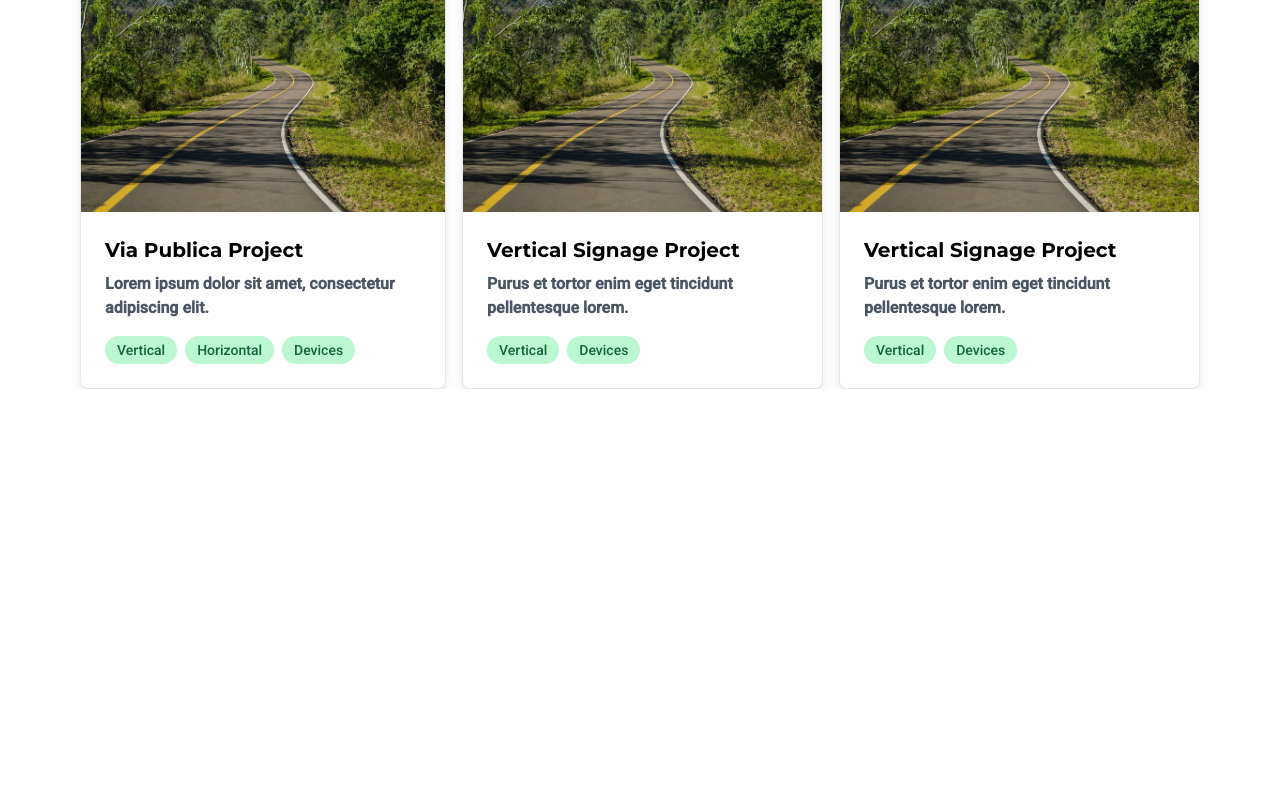
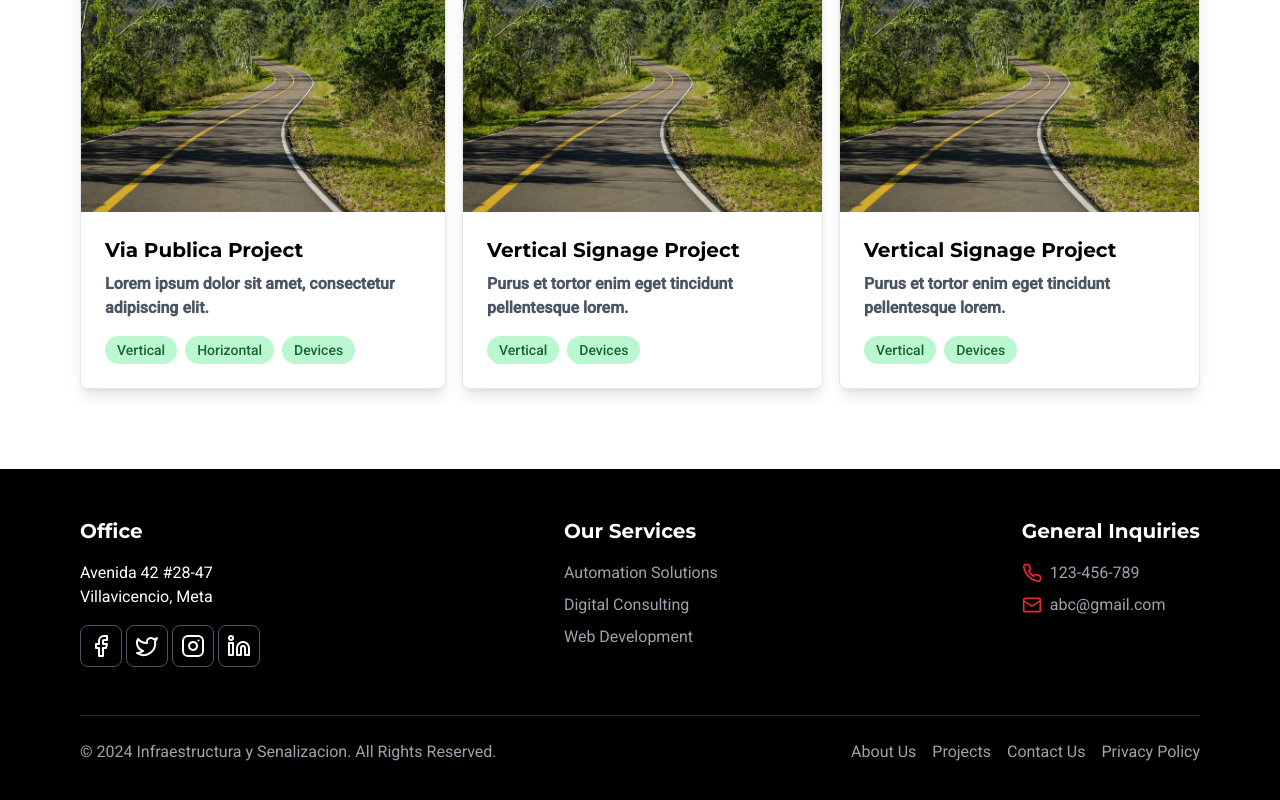
Before and after one commit to juanovt10/iys-website, a Next.js app: page / in a window 1280 px wide. Shown: the part 1232-2032 px from the top of the page. Before the commit the page ends 1621 px from the top, so only its background shows below. Built offline with nearby package versions, Linux system fonts and the light colour scheme.

Commit message:
Create footer component

```diff
--- a/app/layout.js
+++ b/app/layout.js
@@ -1,6 +1,7 @@
 import { Montserrat, Roboto } from 'next/font/google';
 import "./globals.css";
 import NavBar from '@/components/NavBar';
+import Footer from '@/components/Footer';
 
 const montserrat = Montserrat({
   subsets: ['latin'], // Include the subset needed for your project
@@ -26,6 +27,7 @@ export default function RootLayout({ children }) {
       <body className='flex flex-col'>
         <NavBar />
         {children}
+        <Footer />
       </body>
     </html>
   );
--- /dev/null
+++ b/components/Footer.js
@@ -0,0 +1,93 @@
+import React from "react";
+import Link from "next/link";
+import { Facebook, Instagram, Twitter, Linkedin, Phone, Mail } from "lucide-react";
+
+
+
+const Footer = () => {
+  const socials = [
+    {
+      icon: Facebook,
+      link: "#",
+    },
+    {
+      icon: Twitter,
+      link: "#",
+    },
+    {
+      icon: Instagram,
+      link: "#",
+    },
+    {
+      icon: Linkedin,
+      link: "#",
+    }
+  ]
+
+  return (
+    <footer className="bg-black text-white py-12 mt-20">
+      <div className="flex justify-between mx-20">
+        {/* Section 1: Contact Info */}
+        <div>
+          <h3 className="text-xl font-bold mb-4">Office</h3>
+          <p>Avenida 42 #28-47</p>
+          <p>Villavicencio, Meta</p>
+
+          <div className="flex mt-4 space-x-1">
+            {socials.map((social, index) => {
+              const Icon = social.icon; // Get the component reference
+              return (
+                <Link
+                  key={index}
+                  href={social.link}
+                  className="border border-gray-600 rounded-lg p-2 hover:border-primary"
+                >
+                  <Icon className="h-6 w-6" /> {/* Render the dynamic icon */}
+                </Link>
+              );
+            })}
+          </div>
+        </div>
+
+
+        {/* Section 3: Services */}
+        <div>
+          <h3 className="text-xl font-bold mb-4">Our Services</h3>
+          <ul className="space-y-2">
+            <li><Link href="#" className="text-gray-400 hover:text-primary">Automation Solutions</Link></li>
+            <li><Link href="#" className="text-gray-400 hover:text-primary">Digital Consulting</Link></li>
+            <li><Link href="#" className="text-gray-400 hover:text-primary">Web Development</Link></li>
+          </ul>
+        </div>
+
+        {/* Section 4: General Inquiries */}
+        <div>
+          <h3 className="text-xl font-bold mb-4">General Inquiries</h3>
+          <ul className="space-y-2">
+            <li className="flex items-center space-x-2">
+              <Phone className="h-5 w-5 text-primary" />
+              <span className="text-gray-400">123-456-789</span>
+            </li>
+            <li className="flex items-center space-x-2">
+              <Mail className="h-5 w-5 text-primary" />
+              <span className="text-gray-400">abc@gmail.com</span>
+            </li>
+          </ul>
+        </div>
+      </div>
+
+      {/* Bottom Footer */}
+      <div className="mt-12 border-t mx-20 border-gray-800 pt-6 text-center md:flex md:justify-between md:items-center text-gray-400">
+        <p>&copy; 2024 Infraestructura y Senalizacion. All Rights Reserved.</p>
+        <div className="flex justify-center mt-4 md:mt-0 space-x-4">
+          <Link href="#" className="hover:text-primary">About Us</Link>
+          <Link href="#" className="hover:text-primary">Projects</Link>
+          <Link href="#" className="hover:text-primary">Contact Us</Link>
+          <Link href="#" className="hover:text-primary">Privacy Policy</Link>
+        </div>
+      </div>
+    </footer>
+  );
+};
+
+export default Footer;
```
